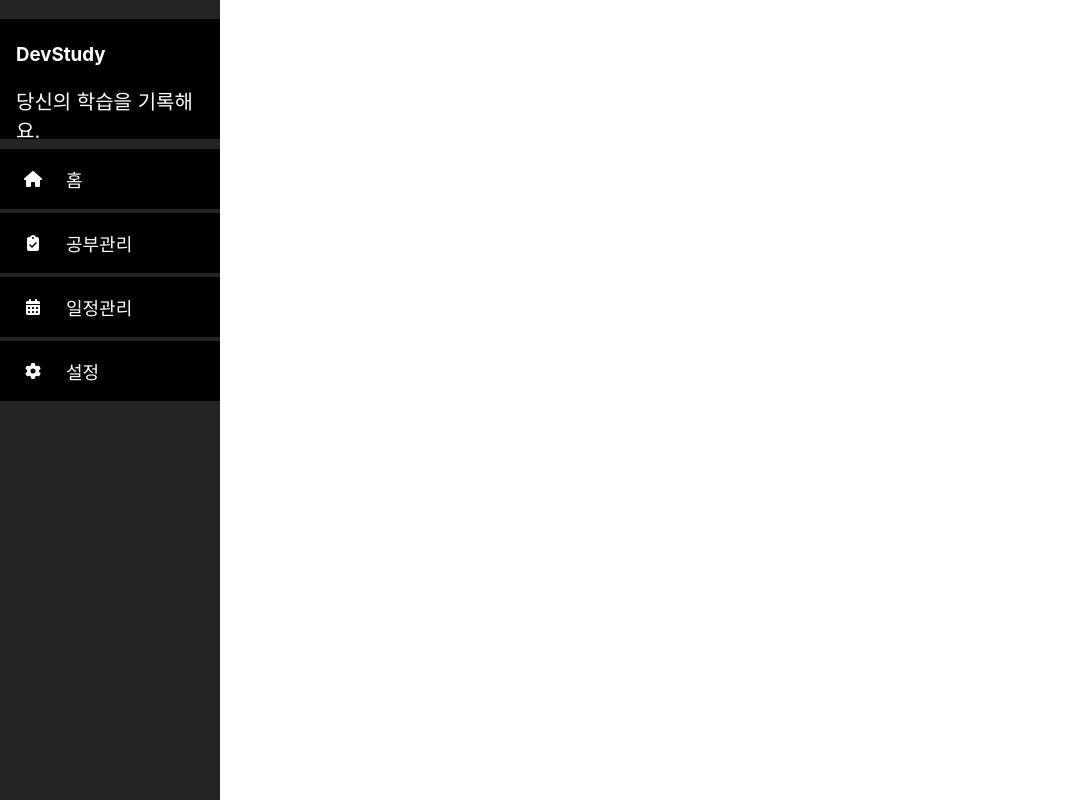
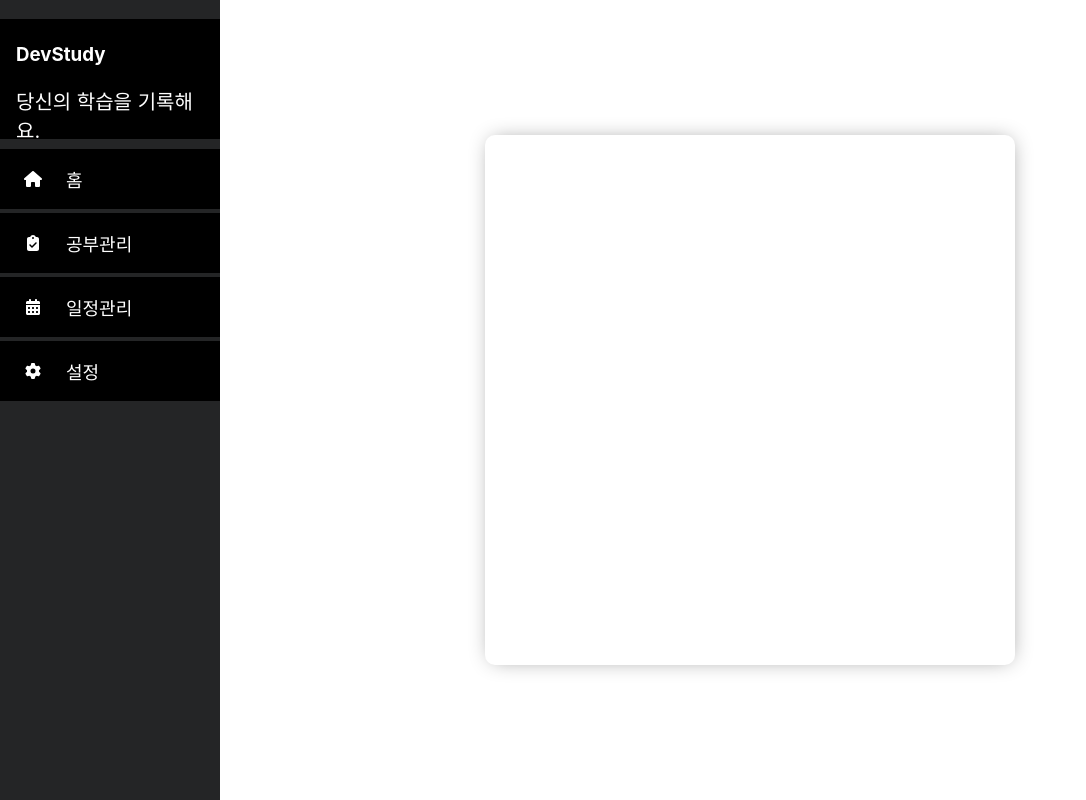
Before and after one commit to riverrevir/devstudy-today-front, a React (Create React App) app in the folder devstudy/: page /mypage in a window 1280 px wide. Shown: the whole page, without its empty margins (0-1086 px from the left). Built offline with nearby package versions, Linux system fonts and the light colour scheme.

Commit message:
style: position MyPageWrapper

```diff
--- a/devstudy/src/pages/MyPage/index.tsx
+++ b/devstudy/src/pages/MyPage/index.tsx
@@ -1,7 +1,8 @@
 import styled from "styled-components";
 
 function MyPage() {
-  return <MyPageWrapper>
+  return <Container>
+    <MyPageWrapper>
       <SideMenuWrapper>
 
       </SideMenuWrapper>
@@ -11,19 +12,32 @@
         </MyPageForm>
       </FormWrapper>
     </MyPageWrapper>
+  </Container>
 }
 
 export default MyPage;
 
+const Container = styled.div`
+  display: flex;
+  height: 100%;
+`
+
 const MyPageWrapper = styled.div`
-
+  display: grid;
+  grid-template-columns: 1fr 2fr;
+  width: 50%;
+  aspect-ratio: 1;
+  margin: auto;
+  /* background-color: skyblue; */
+  border-radius: 10px;
+  box-shadow: 1px 0px 21px -6px rgba(0,0,0,0.46);
 `
 const SideMenuWrapper = styled.div`
-
+  /* background-color: orange; */
 `
 const FormWrapper = styled.div`
-
+  /* background-color: pink; */
 `
 const MyPageForm = styled.form`
-
+  /* background-color: yellow; */
 `
```
Lines whose indentation alone changed are shown as unchanged.
